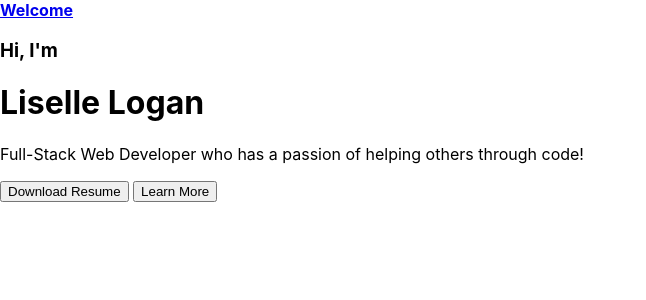
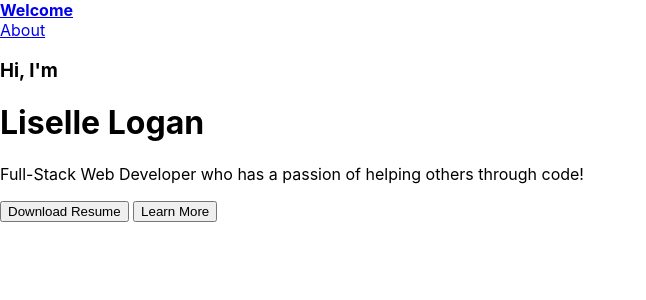
Before and after one commit to lisellelogan/about-liselle, a React (Create React App) app: page /welcome in a window 1280 px wide. Shown: the top 300 px of the page, without its empty margins (0-646 px from the left). Built offline with nearby package versions, Linux system fonts and the light colour scheme.

Commit message:
add about to navbar

```diff
--- a/src/components/NavBar.js
+++ b/src/components/NavBar.js
@@ -2,6 +2,7 @@ import React from 'react';
 import { Switch, Route } from 'react-router-dom';
 import NavBarStyle from './NavBarStyle.js';
 import Welcome from './Welcome.js';
+import About from './About.js'
 
 const NavBar = () => {
     return (
@@ -9,6 +10,7 @@ const NavBar = () => {
             <NavBarStyle />
             <Switch>
                 <Route path="/welcome" exact component={Welcome} />
+                <Route  path="/about" exact component={About}/>
             </Switch>
         </>
     )
--- a/src/components/NavBarStyle.js
+++ b/src/components/NavBarStyle.js
@@ -11,6 +11,14 @@ const NavBarStyle = () => {
             }}
             >Welcome
         </NavLink><br/>
+
+        <NavLink
+            to="/about"
+            activeStyle={{
+                fontWeight: "bold"
+            }}
+            >About
+        </NavLink><br/>
     </div>
     )
 }
```
